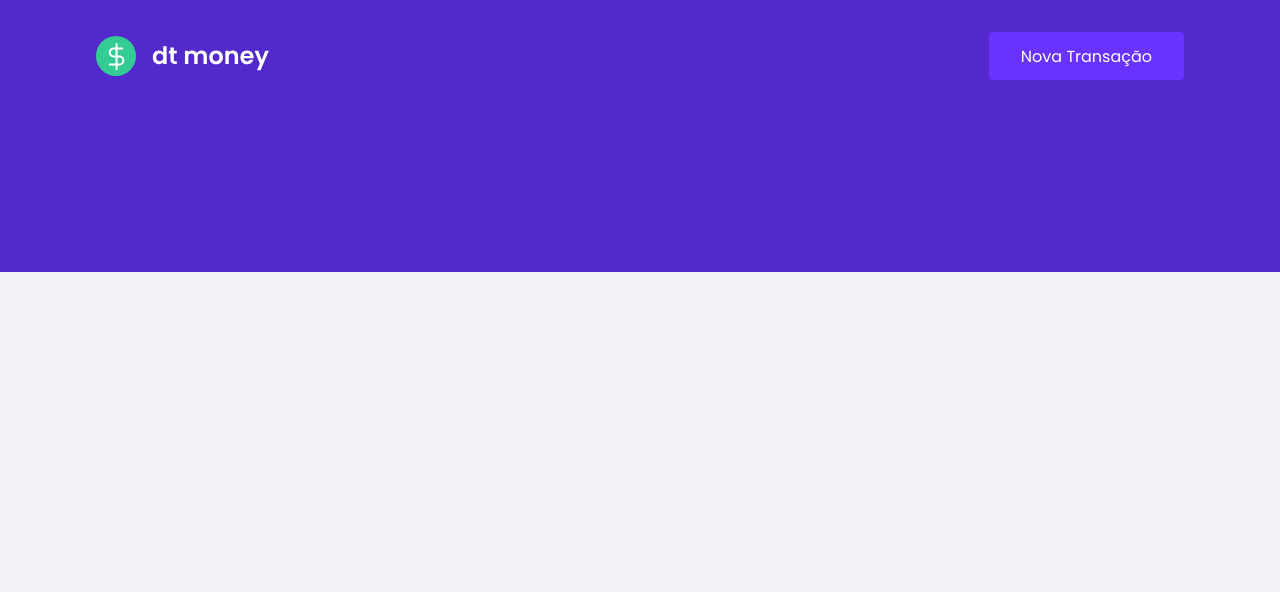
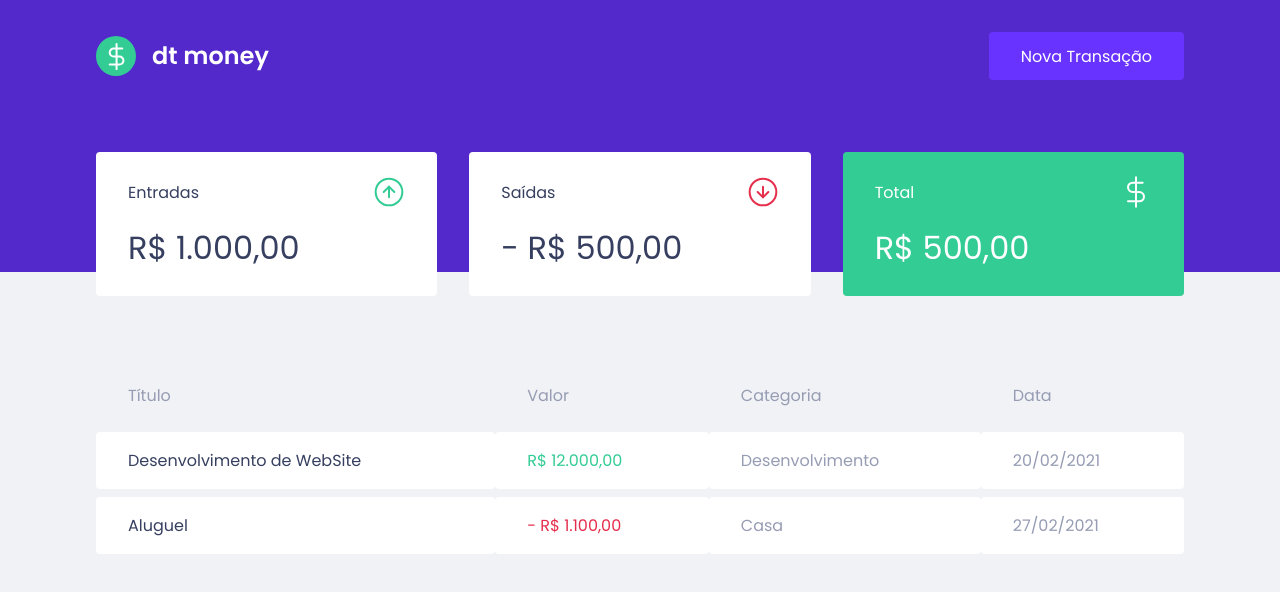
Before and after one commit to RodrTeixeira/react02-course, a React (Create React App) app in the folder dtmoney/: page / in a window 1280 px wide. Shown: the top 592 px of the page. Built offline with nearby package versions, Linux system fonts and the light colour scheme.

Commit message:
:zap: general update 02

```diff
--- a/dtmoney/src/App.tsx
+++ b/dtmoney/src/App.tsx
@@ -1,3 +1,4 @@
+import { Dashboard } from "./components/Dashboard";
 import { Header } from "./components/Header";
 import { GlobalStyle } from "./styles/global";
 
@@ -5,6 +6,7 @@
   return (
     <>
       <Header />
+      <Dashboard />
       <GlobalStyle />
     </>
   );
--- /dev/null
+++ b/dtmoney/src/components/Dashboard/index.tsx
@@ -0,0 +1,12 @@
+import { Summary } from "../Summary";
+import { TransactionsTable } from "../TransactionsTable";
+import { Container } from "./styles";
+
+export function Dashboard() {
+    return (
+        <Container>
+            <Summary />
+            <TransactionsTable />
+        </Container>
+    );
+}
--- /dev/null
+++ b/dtmoney/src/components/Dashboard/styles.ts
@@ -0,0 +1,7 @@
+import styled from "styled-components";
+
+export const Container = styled.main`
+    max-width: 1120px;
+    margin: 0 auto;
+    padding: 2.5rem 1rem;
+`;
--- /dev/null
+++ b/dtmoney/src/components/Summary/index.tsx
@@ -0,0 +1,36 @@
+import incomeImg from "../../assets/income.svg"
+import outcomeImg from "../../assets/outcome.svg"
+import totalImg from "../../assets/total.svg"
+
+import { Container } from "./styles";
+
+
+export function Summary() {
+    return (
+        <Container>
+            <div>
+                <header>
+                    <p>Entradas</p>
+                    <img src={incomeImg} alt="Entradas" />
+                </header>
+                <strong>R$ 1.000,00</strong>
+            </div>
+
+            <div>
+                <header>
+                    <p>Saídas</p>
+                    <img src={outcomeImg} alt="Saídas" />
+                </header>
+                <strong>- R$ 500,00</strong>
+            </div>
+
+            <div className="highlight-background">
+                <header>
+                    <p>Total</p>
+                    <img src={totalImg} alt="Total" />
+                </header>
+                <strong>R$ 500,00</strong>
+            </div>
+        </Container>
+    )
+}
--- /dev/null
+++ b/dtmoney/src/components/Summary/styles.ts
@@ -0,0 +1,35 @@
+import styled from "styled-components";
+
+export const Container = styled.div`
+    display: grid;
+    grid-template-columns: repeat(3, 1fr);
+    gap: 2rem;
+    margin-top: -10rem;
+
+    div {
+        background: var(--shape);
+        padding: 1.5rem 2rem;
+        border-radius: 0.25rem;
+        color: var(--text-title);
+    }
+
+    header {
+        display: flex;
+        align-items: center;
+        justify-content: space-between;
+
+    }
+
+    strong {
+        display: block;
+        margin-top: 1rem;
+        font-size: 2rem;
+        font-weight: 500;
+        line-height: 3rem;
+    }
+
+    .highlight-background {
+        background: var(--green);
+        color: #FFF;
+    }
+`;
--- /dev/null
+++ b/dtmoney/src/components/TransactionsTable/index.tsx
@@ -0,0 +1,33 @@
+import { Container } from "./styles";
+
+export function TransactionsTable() {
+    return (
+        <Container>
+            <table>
+                <thead>
+                    <tr>
+                        <th>Título</th>
+                        <th>Valor</th>
+                        <th>Categoria</th>
+                        <th>Data</th>
+                    </tr>
+                </thead>
+                <tbody>
+                    <tr>
+                        <td>Desenvolvimento de WebSite</td>
+                        <td className="deposit">R$ 12.000,00</td>
+                        <td>Desenvolvimento</td>
+                        <td>20/02/2021</td>
+                    </tr>
+                    <tr>
+                        <td>Aluguel</td>
+                        <td className="withdraw">- R$ 1.100,00</td>
+                        <td>Casa</td>
+                        <td>27/02/2021</td>
+                    </tr>
+
+                </tbody>
+            </table>
+        </Container>
+    );
+}
--- /dev/null
+++ b/dtmoney/src/components/TransactionsTable/styles.ts
@@ -0,0 +1,38 @@
+import styled from "styled-components"
+
+export const Container = styled.div`
+    margin-top: 4rem;
+
+    table {
+        width: 100%;
+        border-spacing: 0 0.5rem;
+    }
+
+    th {
+        color: var(--text-body);
+        font-weight: 400;
+        padding: 1rem 2rem;
+        text-align: left;
+        line-height: 1.5rem;
+    }
+
+    td {
+        padding: 1rem 2rem;
+        border: 0;
+        background: var(--shape);
+        color: var(--text-body);
+        border-radius: 0.25rem;
+
+        &:first-child {
+            color: var(--text-title);
+        }
+    }
+
+    .deposit {
+        color: var(--green);
+    }
+
+    .withdraw {
+        color: var(--red);
+    }
+`;
--- a/dtmoney/src/styles/global.ts
+++ b/dtmoney/src/styles/global.ts
@@ -4,6 +4,7 @@
     :root {
         --background: #f0f2f5;
         --red: #e52e4d;
+        --green: #33cc95;
         --blue: #5429cc;
 
         --blue-light: #6933FF;
```
